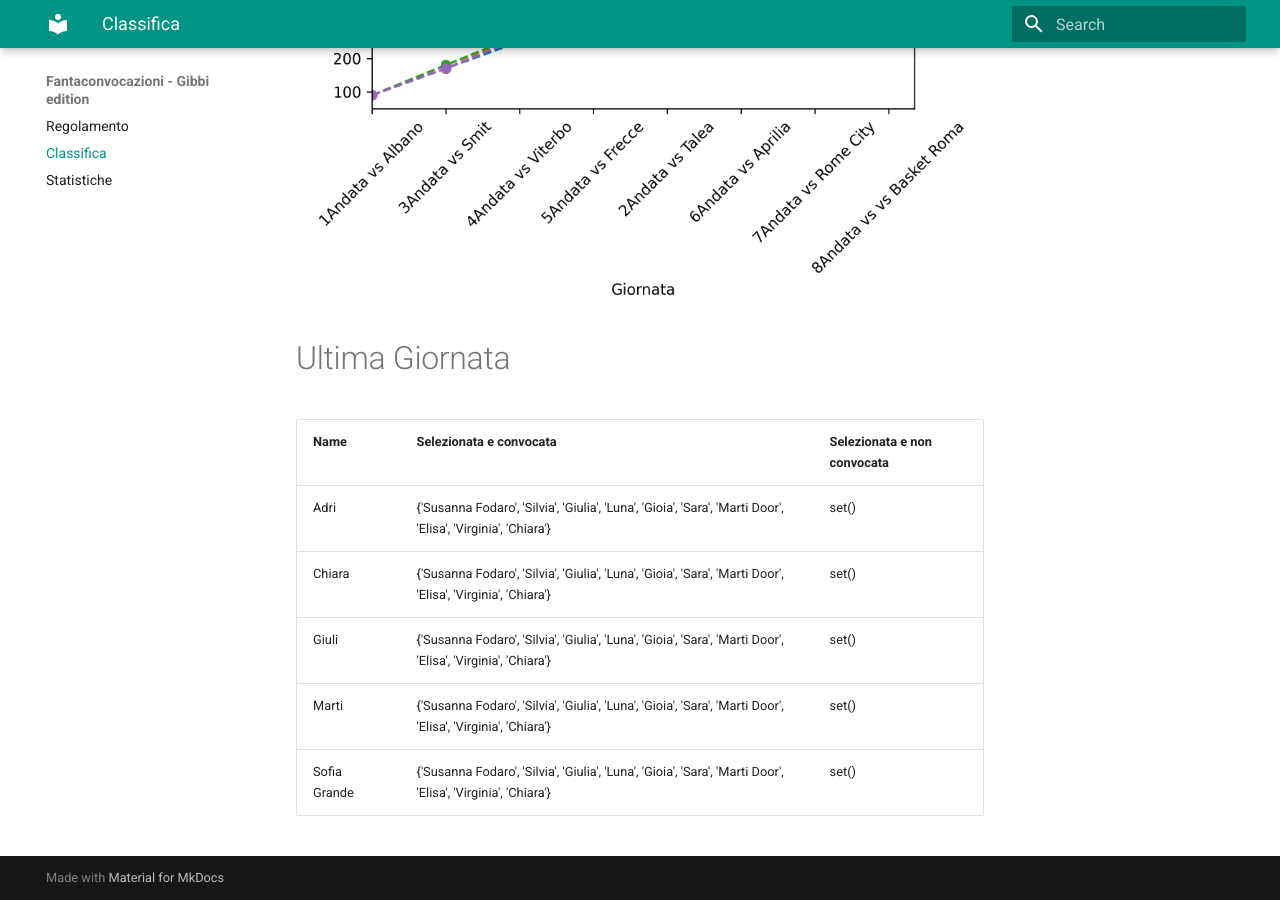
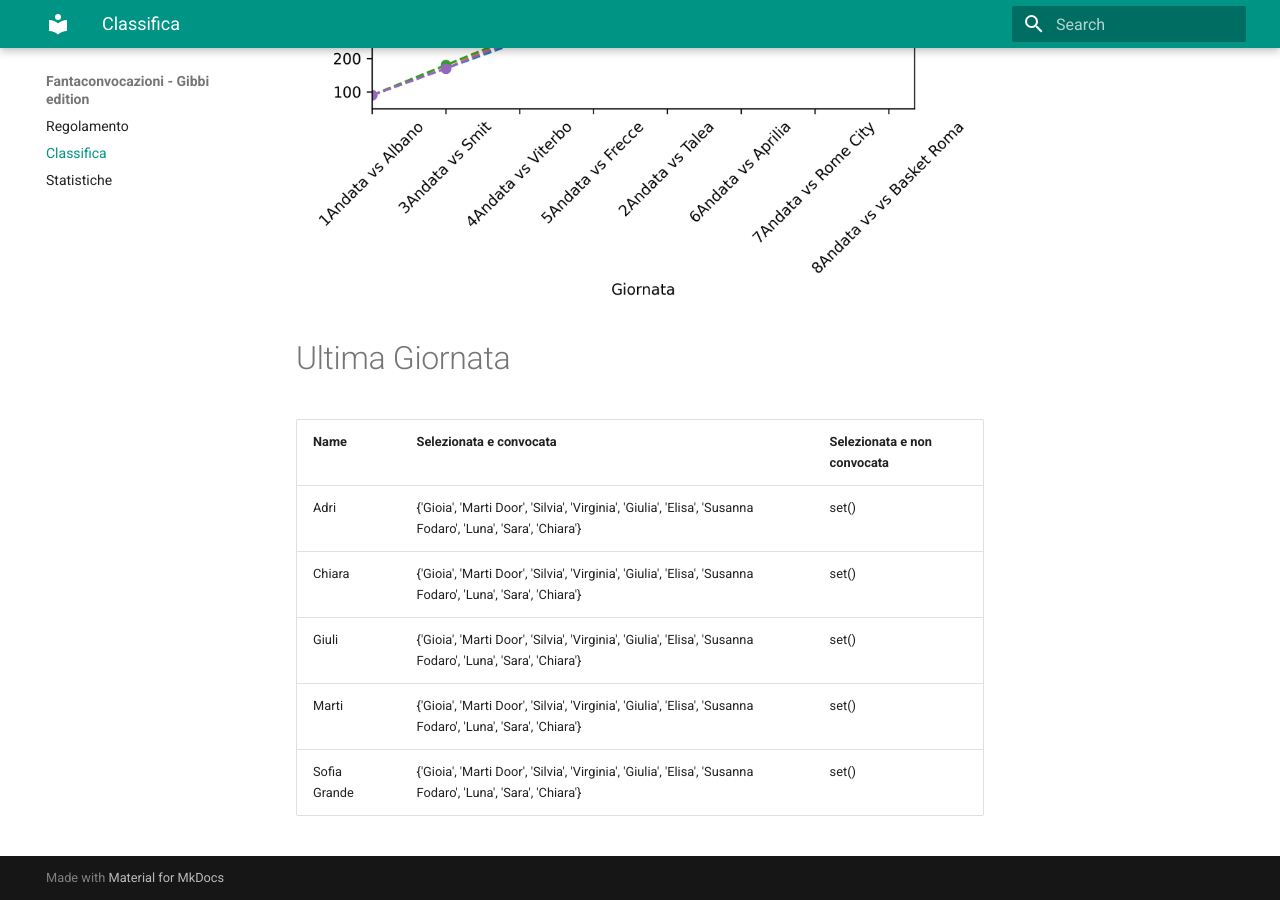
Before and after one commit to martinig94/fantagibbi, an MkDocs documentation site: the page built from docs/Classifica.md, in a window 1280 px wide and 900 px high, scrolled down 810 px. Built offline with MkDocs 1.6.1 and Material for MkDocs 9.7.7, drawn with Linux system fonts in a browser that asks for light colours.

Commit message:
Auto-update from main.py

```diff
--- a/docs/Classifica.md
+++ b/docs/Classifica.md
@@ -18,9 +18,9 @@
 <!-- START_TABLE CORRECT -->
 | Name         | Selezionata e convocata                                                                                      | Selezionata e non convocata   |
 |:-------------|:-------------------------------------------------------------------------------------------------------------|:------------------------------|
-| Adri         | {'Susanna Fodaro', 'Silvia', 'Giulia', 'Luna', 'Gioia', 'Sara', 'Marti Door', 'Elisa', 'Virginia', 'Chiara'} | set()                         |
-| Chiara       | {'Susanna Fodaro', 'Silvia', 'Giulia', 'Luna', 'Gioia', 'Sara', 'Marti Door', 'Elisa', 'Virginia', 'Chiara'} | set()                         |
-| Giuli        | {'Susanna Fodaro', 'Silvia', 'Giulia', 'Luna', 'Gioia', 'Sara', 'Marti Door', 'Elisa', 'Virginia', 'Chiara'} | set()                         |
-| Marti        | {'Susanna Fodaro', 'Silvia', 'Giulia', 'Luna', 'Gioia', 'Sara', 'Marti Door', 'Elisa', 'Virginia', 'Chiara'} | set()                         |
-| Sofia Grande | {'Susanna Fodaro', 'Silvia', 'Giulia', 'Luna', 'Gioia', 'Sara', 'Marti Door', 'Elisa', 'Virginia', 'Chiara'} | set()                         |
+| Adri         | {'Gioia', 'Marti Door', 'Silvia', 'Virginia', 'Giulia', 'Elisa', 'Susanna Fodaro', 'Luna', 'Sara', 'Chiara'} | set()                         |
+| Chiara       | {'Gioia', 'Marti Door', 'Silvia', 'Virginia', 'Giulia', 'Elisa', 'Susanna Fodaro', 'Luna', 'Sara', 'Chiara'} | set()                         |
+| Giuli        | {'Gioia', 'Marti Door', 'Silvia', 'Virginia', 'Giulia', 'Elisa', 'Susanna Fodaro', 'Luna', 'Sara', 'Chiara'} | set()                         |
+| Marti        | {'Gioia', 'Marti Door', 'Silvia', 'Virginia', 'Giulia', 'Elisa', 'Susanna Fodaro', 'Luna', 'Sara', 'Chiara'} | set()                         |
+| Sofia Grande | {'Gioia', 'Marti Door', 'Silvia', 'Virginia', 'Giulia', 'Elisa', 'Susanna Fodaro', 'Luna', 'Sara', 'Chiara'} | set()                         |
 <!-- END_TABLE CORRECT -->
```
